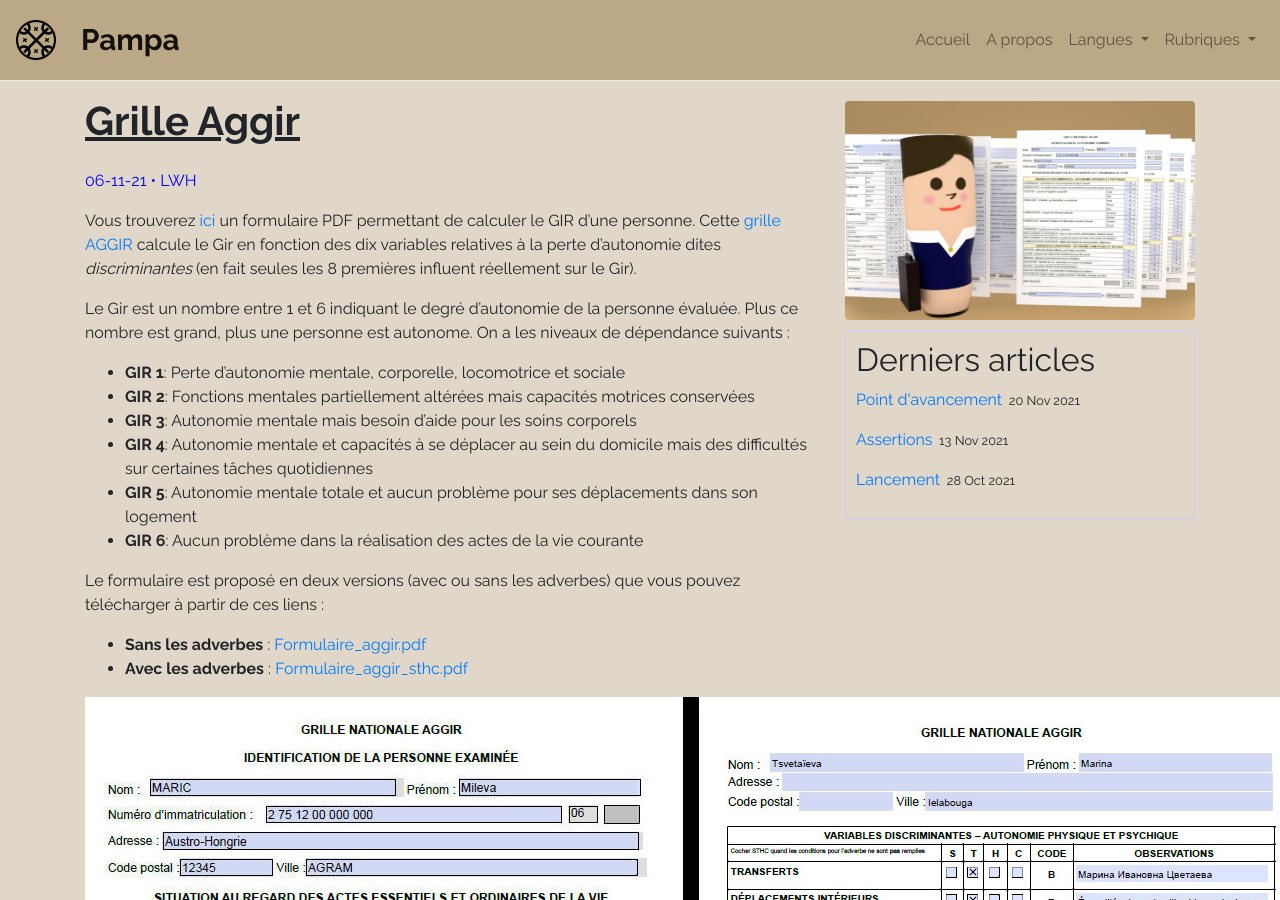
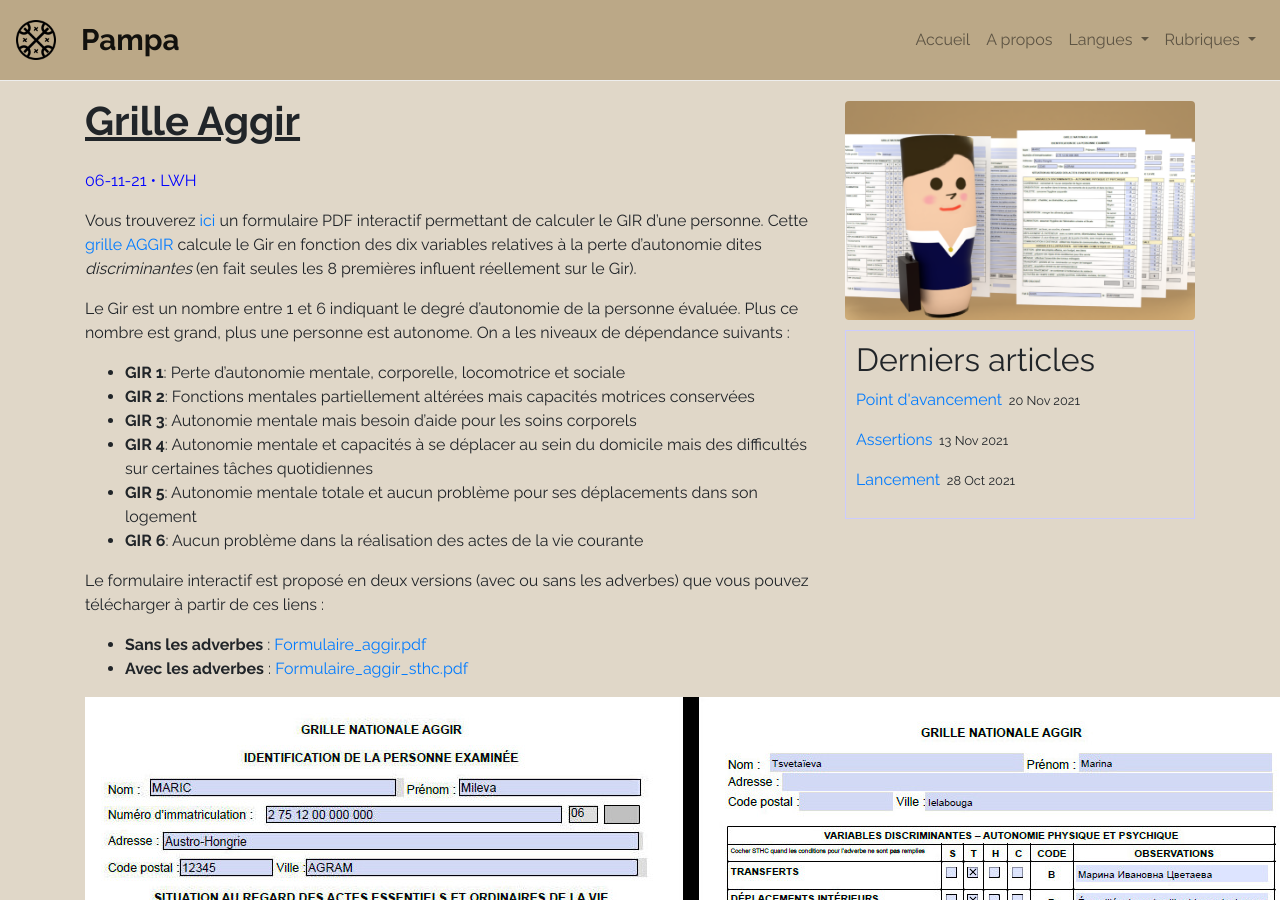
Before and after one commit to LWH-21/Pampa, a Jekyll site: the page built from docs/_posts/2021-11-06-Grille_Aggir.md, in a window 1280 px wide and 900 px high. Built offline with Jekyll 4.4.1, drawn with Linux system fonts in a browser that asks for light colours.

Commit message:
Update 2021-11-06-Grille_Aggir.md

```diff
--- a/docs/_posts/2021-11-06-Grille_Aggir.md
+++ b/docs/_posts/2021-11-06-Grille_Aggir.md
@@ -1,16 +1,16 @@
 ---
 layout: post
 title:  "Grille Aggir"
-description: "Formulaire grille Aggir, modifiable avec calcul du GIR"
+description: "Formulaire PDF interactif grille Aggir, modifiable avec calcul du GIR"
 image: /images/2021-11-06-aggir.png
 date:   2021-11-06
-last_modified_at: 2021-11-18
+last_modified_at: 2021-11-22
 author: LWH
 locale: fr
 categories: [social]
 ref: aggir
 ---
-Vous trouverez [ici](https://github.com/LWH-21/Aggir "Dépôt Github pour les formulaires PDF") un formulaire PDF permettant de calculer le GIR d'une personne. Cette  [grille AGGIR](https://lwh-21.github.io/Pampa/assets/files/Formulaire_aggir.pdf "Formulaire Aggir") calcule le Gir en fonction des dix variables relatives à la perte d'autonomie dites *discriminantes* (en fait seules les 8 premières influent réellement sur le Gir).
+Vous trouverez [ici](https://github.com/LWH-21/Aggir "Dépôt Github pour les formulaires PDF") un formulaire PDF interactif permettant de calculer le GIR d'une personne. Cette  [grille AGGIR](https://lwh-21.github.io/Pampa/assets/files/Formulaire_aggir.pdf "Formulaire Aggir") calcule le Gir en fonction des dix variables relatives à la perte d'autonomie dites *discriminantes* (en fait seules les 8 premières influent réellement sur le Gir).
 
 Le Gir est un nombre entre 1 et 6 indiquant le degré d'autonomie de la personne évaluée.
 Plus ce nombre est grand, plus une personne est autonome. On a les niveaux de dépendance suivants :
@@ -22,7 +22,7 @@ Plus ce nombre est grand, plus une personne est autonome. On a les niveaux de d
 - **GIR 5**: Autonomie mentale totale et aucun problème pour ses déplacements dans son logement
 - **GIR 6**: Aucun problème dans la réalisation des actes de la vie courante
 
-Le formulaire est proposé en deux versions (avec ou sans les adverbes) que vous pouvez télécharger à partir de ces liens :
+Le formulaire interactif est proposé en deux versions (avec ou sans les adverbes) que vous pouvez télécharger à partir de ces liens :
 
 - **Sans les adverbes** : [Formulaire_aggir.pdf](https://lwh-21.github.io/Pampa/assets/files/Formulaire_aggir.pdf)
 - **Avec les adverbes** : [Formulaire_aggir_sthc.pdf](https://lwh-21.github.io/Pampa/assets/files/Formulaire_aggir_sthc.pdf)
```
